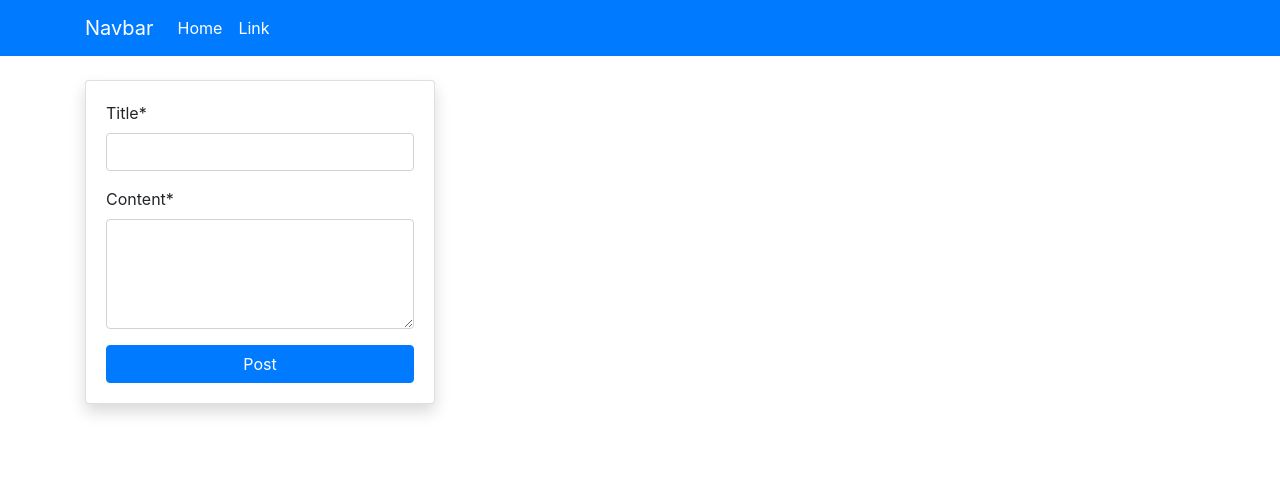
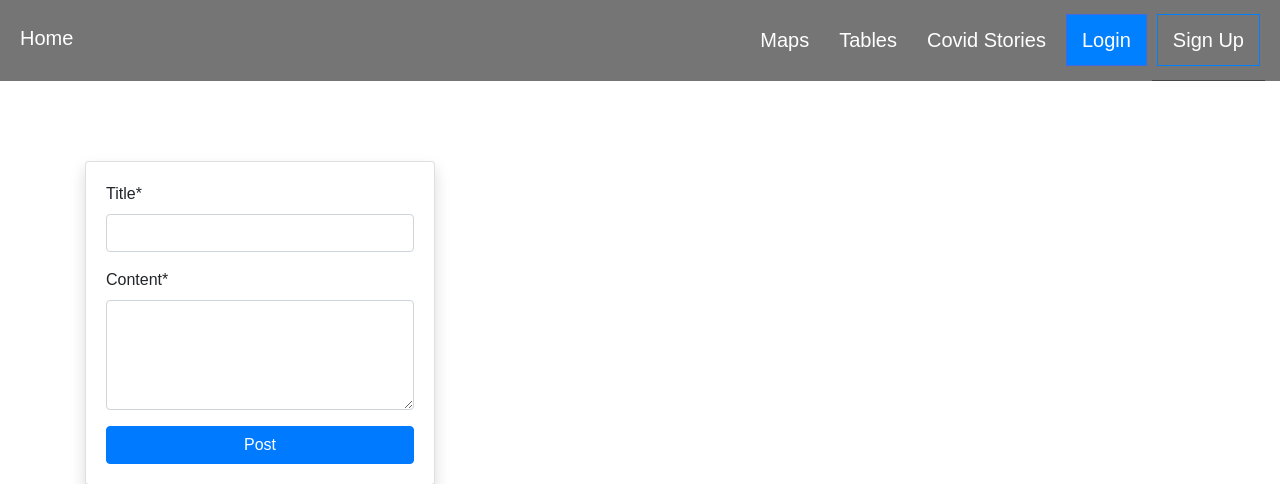
Before and after one commit to Christopher-Melendez/covid_project, a Django app: page /blog/ in a window 1280 px wide. Shown: the top 484 px of the page. Run offline with Django 3.2, Linux system fonts and the light colour scheme; data that the repository does not hold is empty; parts of the project's set-up code (start-up, migrations or seed data) failed here and were passed over; some libraries are stand-ins or nearby versions.

Commit message:
uniform nav bar added to blog

```diff
--- a/src/betablog/templates/blog_index.html
+++ b/src/betablog/templates/blog_index.html
@@ -7,7 +7,9 @@ adapted from bootstrap
 -->
 
 
+
 {% extends 'partials/base.html'%}
+
 <!-- loads in crispy forms tags to stylize forms -->
 {% load crispy_forms_tags %}
 {% block content %}
--- a/src/betablog/templates/partials/base.html
+++ b/src/betablog/templates/partials/base.html
@@ -10,7 +10,8 @@
     <!-- Bootstrap CSS -->
     <link rel="stylesheet" href="https://cdn.jsdelivr.net/npm/bootstrap@4.6.1/dist/css/bootstrap.min.css" integrity="sha384-zCbKRCUGaJDkqS1kPbPd7TveP5iyJE0EjAuZQTgFLD2ylzuqKfdKlfG/eSrtxUkn" crossorigin="anonymous">
 
-    <title>Hello, world!</title>
+    <title>Blogs</title>
+
   </head>
   <body>
     {% include 'partials/nav.html' %}
--- a/src/betablog/templates/partials/nav.html
+++ b/src/betablog/templates/partials/nav.html
@@ -1,4 +1,4 @@
-<!-- fixed-top makes sre navbar is still visible as you scroll -->
+<!-- fixed-top makes sre navbar is still visible as you scroll
 <nav class="navbar navbar-expand-lg navbar-primary bg-primary fixed-top">
     <div class="container">
         <a class="navbar-brand text-white" href="#">Navbar</a>
@@ -20,3 +20,30 @@
         </div>
     </div>
   </nav>
+-->
+  <!doctype html>
+<html>
+<head>
+
+    <title>Covid and Inequality in New York</title>
+    {% load static %}
+    <link rel="stylesheet" type ="text/css" href="{% static 'pages/style.css' %}">
+    <link rel="icon" type = "image/x-icon" href="{% static 'images/favicon.ico' %}">
+
+
+    <nav>
+        <ul class="menu">
+            <li class="home"><a href="/">Home</a></li>
+            <li class="item"><a href="/maps">Maps</a></li>
+            <li class="item"><a href="/tables">Tables</a></li>
+            <li class="item"><a href="/blog">Covid Stories</a></li>
+            {% if user.is_authenticated %}
+            <li class="item button"><a href="/logout">Logout</a></li>
+            {% else %}
+            <li class="item button"><a href="/login">Login</a></li>
+            <li class="item button secondary"><a href="/signup">Sign Up</a></li>
+            {% endif %}
+        </ul>
+    </nav>
+
+</head>
--- a/src/covid_project/settings.py
+++ b/src/covid_project/settings.py
@@ -47,7 +47,7 @@ INSTALLED_APPS = [
     #'blog',
     'login',
     'betablog',
-    'users'
+    #'users'
 
 ]
 
```
